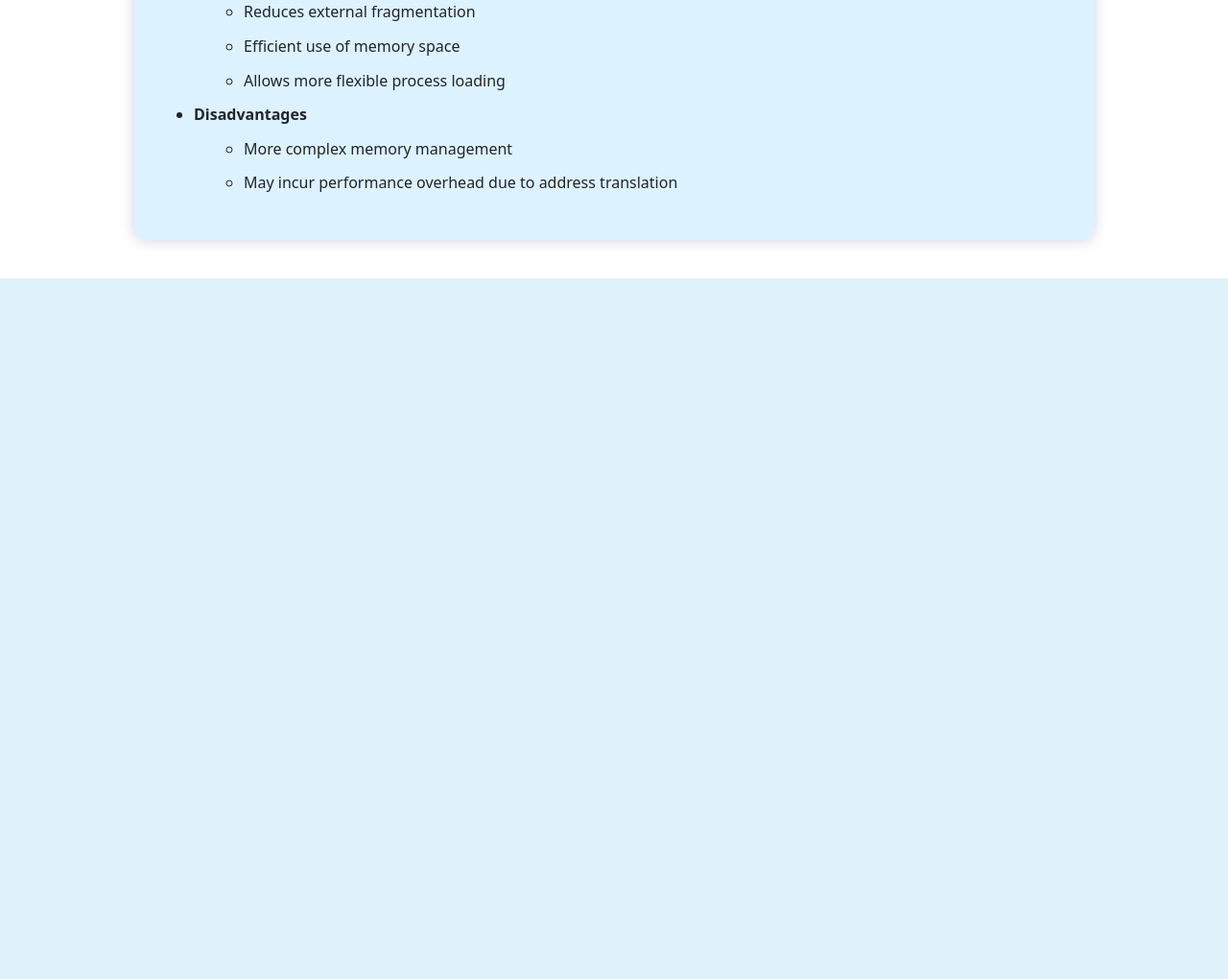
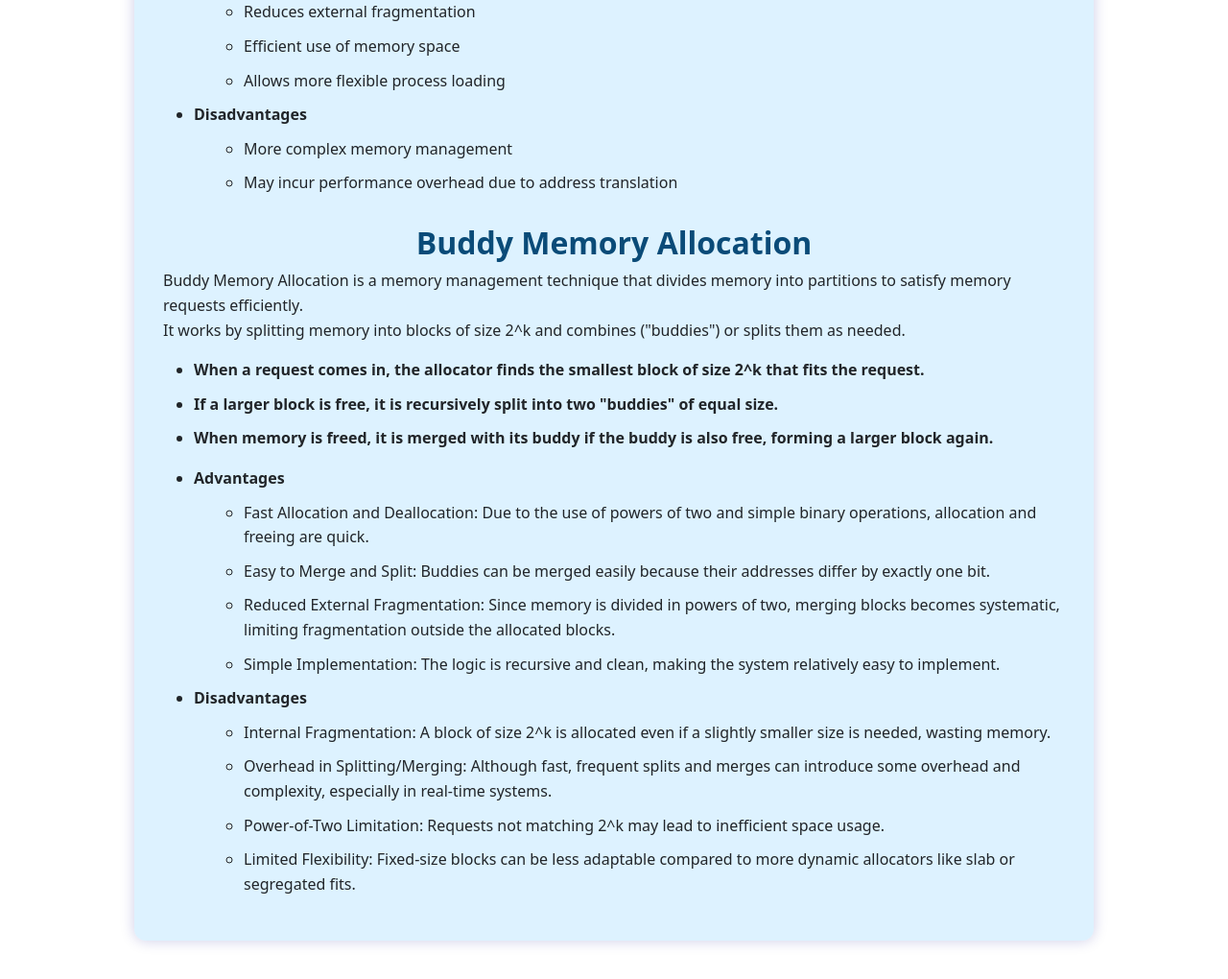
Before and after one commit to VarshiniAdurti28/OSLearn, a Flask app: page /memory-allocation in a window 1280 px wide; the page is wider, and only the part inside the window is pictured. Shown: the part 1149-2169 px from the top of that part at 96% size. Before the commit the page ends 1439 px from the top of that part, so only its background shows below. Run offline with Flask 2, Linux system fonts and the light colour scheme.

Commit message:
Update wiki.html
added buddy allocation to wiki page

```diff
--- a/app/templates/memory_allocation/wiki.html
+++ b/app/templates/memory_allocation/wiki.html
@@ -112,5 +112,34 @@ Memory Allocation
             <li>May incur performance overhead due to address translation</li>
         </ul>
     </ul>
+
+    <h2>Buddy Memory Allocation</h2>
+    <p>
+        Buddy Memory Allocation is a memory management technique that divides memory into partitions to satisfy memory requests efficiently. <br>
+        It works by splitting memory into blocks of size 2^k and combines ("buddies") or splits them as needed.
+    </p>
+
+    <ul>
+        <li>When a request comes in, the allocator finds the smallest block of size 2^k that fits the request.</li>
+        <li>If a larger block is free, it is recursively split into two "buddies" of equal size.</li>
+        <li>When memory is freed, it is merged with its buddy if the buddy is also free, forming a larger block again.</li>
+    </ul>
+
+    <ul>
+        <li>Advantages</li>
+        <ul>
+            <li>Fast Allocation and Deallocation: Due to the use of powers of two and simple binary operations, allocation and freeing are quick.</li>
+            <li>Easy to Merge and Split: Buddies can be merged easily because their addresses differ by exactly one bit.</li>
+            <li>Reduced External Fragmentation: Since memory is divided in powers of two, merging blocks becomes systematic, limiting fragmentation outside the allocated blocks.</li>
+            <li>Simple Implementation: The logic is recursive and clean, making the system relatively easy to implement.</li>
+            </ul>
+        <li>Disadvantages</li>
+        <ul>
+            <li>Internal Fragmentation: A block of size 2^k is allocated even if a slightly smaller size is needed, wasting memory.</li>
+            <li>Overhead in Splitting/Merging: Although fast, frequent splits and merges can introduce some overhead and complexity, especially in real-time systems.</li>
+            <li>Power-of-Two Limitation: Requests not matching 2^k may lead to inefficient space usage.</li>
+            <li>Limited Flexibility: Fixed-size blocks can be less adaptable compared to more dynamic allocators like slab or segregated fits.</li>
+        </ul>
+    </ul>
 </section>
 {% endblock %}
```
